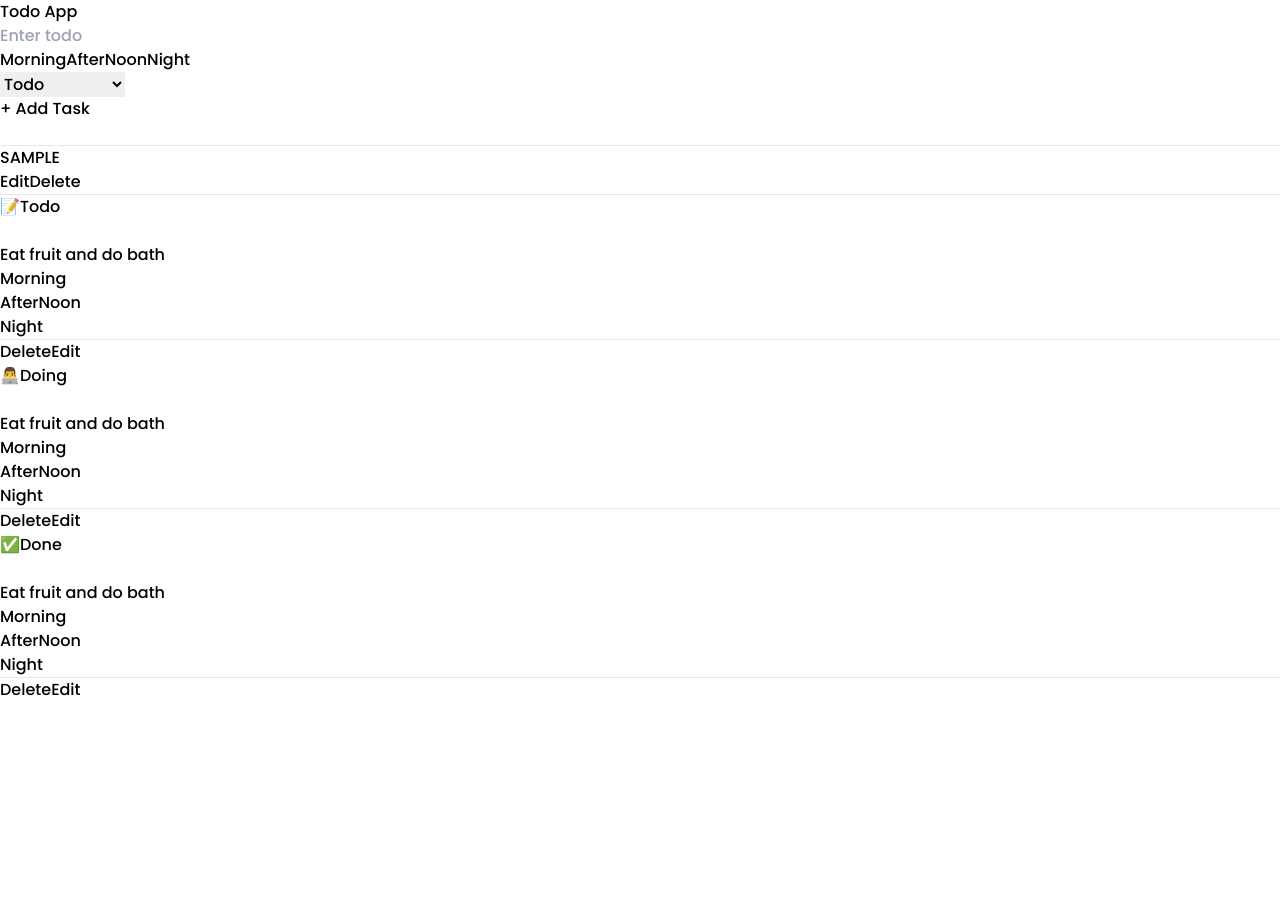
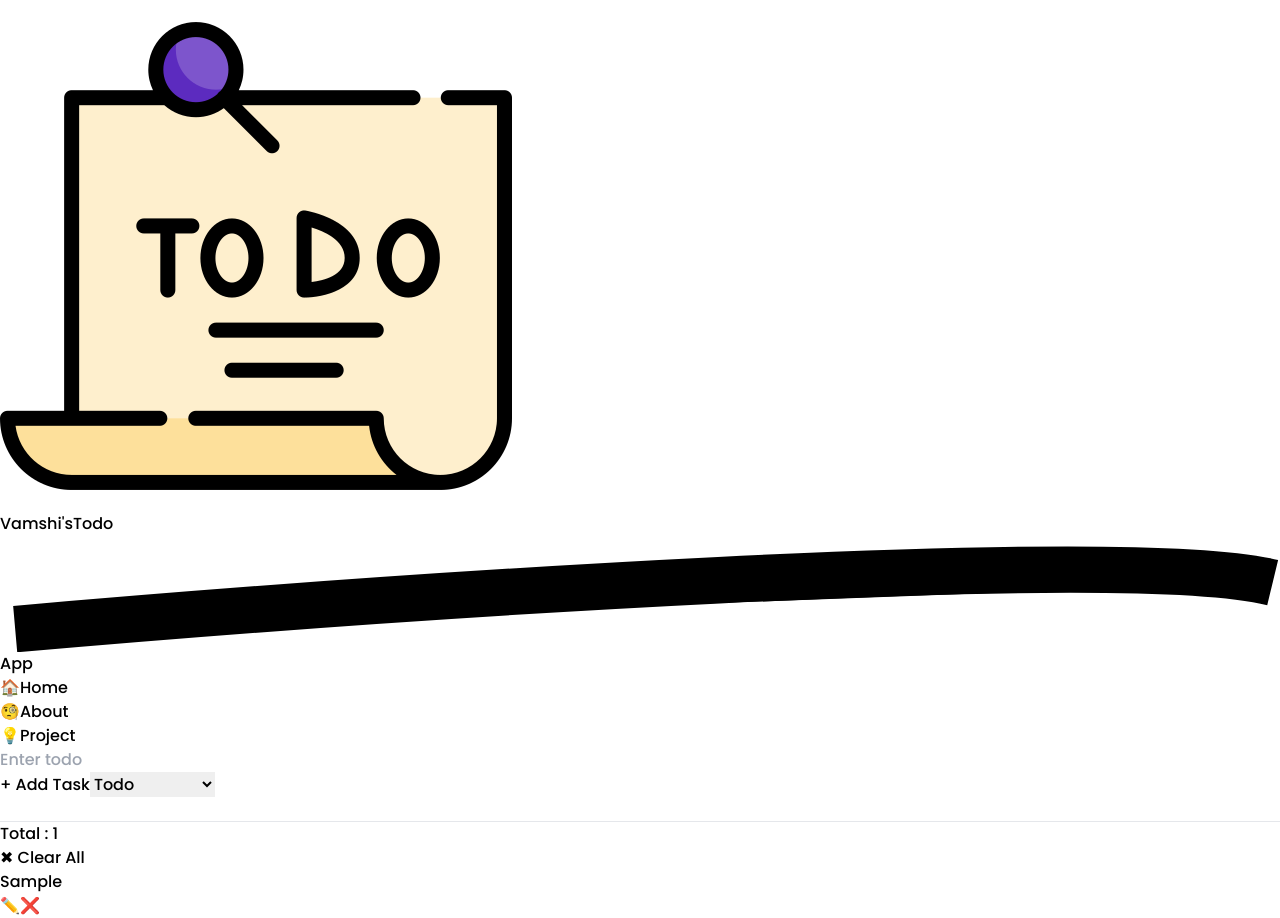
Before and after one commit to VAMSHI-M817/react-todolist, a React (Vite) app: page / in a window 1280 px wide. Both pictures are taken after typing "Sample" into the empty fields and a click on the button "+ Add Task". Before the commit the page ends 800 px from the top, so only its background shows below. Built offline with nearby package versions, Linux system fonts and the light colour scheme.

Commit message:
updated ui and functionality

```diff
--- a/src/App.jsx
+++ b/src/App.jsx
@@ -1,6 +1,5 @@
 import React from "react";
 import Todo from "./todo/Todo";
-import Video from "./assets/background.mp4";
 const App = () => {
   return (
     <div>
--- a/src/todo/Tags.jsx
+++ b/src/todo/Tags.jsx
@@ -1,6 +1,6 @@
 import React from "react";
 
-const Tags = ({ Tagname, selectTag, checkTag }) => {
+const Tags = ({ Tagname, selectTag }) => {
 
 
   return (
--- a/src/todo/TaskCard.jsx
+++ b/src/todo/TaskCard.jsx
@@ -1,16 +1,14 @@
 import React from "react";
 import Tags from "./Tags";
 
-const TaskCard = () => {
+const TaskCard = ({ title, tags }) => {
   return (
     <article className="flex flex-col items-start border w-full px-2 py-4 rounded-xl mx-auto shadow-md border-gray-300 ">
       <div className=" rounded-md">
-        <p className="font-semibold ml-4">Eat fruit and do bath</p>
+        <p className="font-semibold ml-4">{title}</p>
         <div className="relative flex flex-nowrap items-center justify-between gap-4 px-4 py-4  ">
           <div className="flex flex-wrap gap-2">
-            <div><Tags Tagname={"Morning"} /></div>
-            <div><Tags Tagname={"AfterNoon"} /></div>
-            <div><Tags Tagname={"Night"} /></div>
+            <div><Tags Tagname={tags} /></div>
           </div>
           <hr className=" bg-gray-700" />
         </div>
@@ -24,7 +22,7 @@ const TaskCard = () => {
         </button>
       </div>
     </article>
-  ); s
+  );
 };
 
 export default TaskCard;
--- a/src/todo/TaskColumns.jsx
+++ b/src/todo/TaskColumns.jsx
@@ -1,15 +1,20 @@
 import React from "react";
 import TaskCard from "./TaskCard";
 
-const TaskColumns = (columns) => {
-  const { ColumnName } = columns;
+const TaskColumns = ({ ColumnName, status, tasks }) => {
   return (
     <section>
-      <div>
+      <ul>
         <h1 className="font-bold text-xl">{ColumnName}</h1>
         <br />
-        <TaskCard />
-      </div>
+        {
+          tasks.map((task, index) => task.taskStatus === status &&
+            <li key={index}>
+              <TaskCard title={task.text} tags={task.tags} />
+            </li>
+          )
+        }
+      </ul>
     </section>
   );
 };
--- a/src/todo/Todo.jsx
+++ b/src/todo/Todo.jsx
@@ -1,7 +1,7 @@
 import React, { useEffect, useState } from "react";
 import Swal from "sweetalert2";
-import Tags from "./Tags";
-import TaskColumns from "./TaskColumns";
+import icon from "../assets/Images/to-do-list.png"
+
 
 const Todo = () => {
   //HOOKS SECTION
@@ -11,13 +11,23 @@ const Todo = () => {
     taskstatus: "Todo",
     tags: [],
   });
-  const [List, setList] = useState([]);
+
+  //GETTING TODOS FROM LOCALSTORAGE
+  const getTemp = localStorage.getItem("Todos")
+
+  //LIST OF ALL TODOS
+  const [List, setList] = useState(JSON.parse(getTemp) || []);
 
   const [editingItem, setEditingItem] = useState({
     isediting: false,
     id: "",
   });
 
+  //HANDLING CLEARING ALL TODOS
+  const clearTodos = (e) => {
+    e.preventDefault()
+    setList([])
+  }
   //HANDLING THE FORM ELEMENTS INPUT DATA
   const handleChange = (event) => {
     event.preventDefault();
@@ -32,7 +42,8 @@ const Todo = () => {
 
   //HANDLING THE TAGS
   const selectTag = (tag) => {
-    if (todo.tags.some((eachItem) => eachItem === tag)) {
+    const res = todo.tags.some((eachItem) => eachItem === tag)
+    if (res) {
       const filterTags = todo.tags.filter((eachTag) => eachTag != tag);
       setTodo((prev) => {
         return {
@@ -48,6 +59,7 @@ const Todo = () => {
         };
       });
     }
+
   };
 
   //HANDLING SUBMITTING OF DATA
@@ -57,7 +69,7 @@ const Todo = () => {
     const newTodo = {
       ...todo,
       id: new Date().getTime().toString(),
-      text: todo.text.toUpperCase(),
+      text: todo.text,
       taskstatus: todo.taskstatus,
       tags: [todo.tags],
     };
@@ -69,7 +81,6 @@ const Todo = () => {
         taskstatus: "Todo",
         tags: []
       });
-      console.log(newTodo);
     } else {
       alert("Please Enter task")
     }
@@ -100,7 +111,7 @@ const Todo = () => {
       if (eachItem.id === editingItem.id) {
         return {
           id: editingItem.id,
-          text: todo.text.toUpperCase(),
+          text: todo.text,
         };
       } else {
         return eachItem;
@@ -125,14 +136,16 @@ const Todo = () => {
     Swal.fire({
       position: "top-end",
       title: "Deleting 🗑️",
-      html: `${commingId} - Todo Deleted`,
-      timer: 1000,
+      html: 'Todo will be deleted in <b></b> milliseconds.',
+      timer: 500,
       timerProgressBar: true,
       didOpen: () => {
         Swal.showLoading();
-        const timer = Swal.getPopup().querySelector("b");
+        const timer = Swal.getHtmlContainer().querySelector('b');
         timerInterval = setInterval(() => {
-          timer.textContent = `${Swal.getTimerLeft()}`;
+          if (timer) {
+            timer.textContent = Swal.getTimerLeft();
+          }
         }, 100);
       },
       willClose: () => {
@@ -152,15 +165,42 @@ const Todo = () => {
   }, [List]);
 
   return (
-    <section>
-      <h1 className="text-center font-bold -mb-10 bg-indigo-200 px-1 py-4 top-0 text-xl sticky z-40">
-        Todo App
-      </h1>
-      <section className="flex flex-col justify-center mx-auto max-w-3xl padding max-container mt-2 rounded-md  ">
-        <header className="shadow-md bg-white border rounded-md sticky top-4">
+    <section className="bg-slate-200 h-screen overflow-auto">
+      <header className=" sticky top-0">
+        <nav className="flex justify-between bg-white border border-gray-300 py-4 px-4 ">
+          <div className="flex flex-nowrap gap-2">
+            <img src={icon} alt="Icon Loading...." className="h-8 w-8" />
+            <p className="font-bold text-xl text-center max-sm:hidden text-gray-500 ">
+              <span className=" max-sm:hidden font-bold">Vamshi's</span>
+              <span className="text-indigo-500 mx-1 font-extrabold text-3xl max-sm:text-xl relative inline-block">
+                Todo
+                <svg className="absolute -bottom-0.5 w-full max-h-1.5" viewBox="0 0 55 5" xmlns="http://www.w3.org/2000/svg" preserveAspectRatio="none">
+                  <path d="M0.652466 4.00002C15.8925 2.66668 48.0351 0.400018 54.6853 2.00002" stroke="currentColor" strokeWidth="2"></path>
+                </svg>
+              </span>
+              App
+            </p>
+          </div>
+          <div className="  place-self-center mr-8    ">
+            <ul className="flex flex-nowrap gap-4 text-gray-500">
+              <a href="">
+                <li>🏠Home</li>
+              </a>
+              <a href="">
+                <li>🧐About</li>
+              </a>
+              <a href="">
+                <li>💡Project</li>
+              </a>
+            </ul>
+          </div>
+        </nav>
+      </header>
+      <section className="flex flex-col justify-center mx-auto max-w-4xl max-h-4xl padding max-container rounded">
+        <section className=" shadow-md bg-white border rounded sticky top-16 px-8 -mt-12">
           <form
             autoComplete="off"
-            className="flex flex-col justify-center px-2 py-2 rounded-md sticky top-0"
+            className="flex flex-row  py-4 rounded"
           >
             <input
               required
@@ -169,23 +209,35 @@ const Todo = () => {
               name="text"
               value={todo.text}
               placeholder="Enter todo"
-              className="bg-white-300 border
-          border-gray-200 p-2 rounded-md w-full basis-1/2 max-sm:basis-1/2 flex flex-wrap outline-none bg-gray-100 text-center"
+              className=" flex flex-wrap bg-white-300 border
+           border-gray-200 p-2 rounded shadow-sm w-full flex-1 outline-none text-center bg-gray-100"
               onChange={handleChange}
             />
 
-            <div className="flex flex-row flex-nowrap justify-between items-center py-2 mx-auto gap-8 max-sm:flex-wrap max-sm:justify-center">
-              <div className="flex justify-evenly gap-2">
-                <Tags Tagname={"Morning"} selectTag={selectTag} />
-                <Tags Tagname={"AfterNoon"} selectTag={selectTag} />
-                <Tags Tagname={"Night"} selectTag={selectTag} />
-              </div>
-              <div className="flex flex-nowrap">
+            <div className="flex-1">
+              {(editingItem.isediting === false && (
+                <button
+                  onClick={(e) => handleSubmit(e)}
+                  type="submit"
+                  className="border border-gray-200 px-4 py-2 ml-2 bg-indigo-500 text-white rounded  "
+                >
+                  + <span className=" max-sm:hidden">Add Task</span>
+                </button>
+              )) ||
+                (editingItem.isediting === true && (
+                  <button
+                    onClick={(e) => handleEdit(e)}
+                    type="submit"
+                    className="border border-gray-200 p-2 ml-2 bg-orange-300 rounded   "
+                  >
+                    Submit
+                  </button>
+                ))}
               <select
                 name="taskstatus"
                 value={todo.taskstatus}
                 id="task"
-                  className="border-2 rounded-md outline-none "
+                className="border-2 rounded-md outline-none py-2 ml-2"
                 onChange={handleChange}
               >
                 <option disabled>Select Status</option>
@@ -193,37 +245,29 @@ const Todo = () => {
                 <option value="Doing">Doing</option>
                 <option value="Completed">Completed</option>
               </select>
+            </div>
+            <div className="flex flex-nowrap">
 
-                <div>
-                  {(editingItem.isediting === false && (
-                    <button
-                      onClick={(e) => handleSubmit(e)}
-                      type="submit"
-                      className="border border-gray-200 p-2 ml-2 bg-indigo-500 text-white rounded-md basis-1/6  "
-                    >
-                      + Add Task
-                    </button>
-                  )) ||
-                    (editingItem.isediting === true && (
-                      <button
-                        onClick={(e) => handleEdit(e)}
-                        type="submit"
-                        className="border border-gray-200 p-2 ml-2 bg-orange-300 rounded-md basis-1/6  "
-                      >
-                        Submit
-                      </button>
-                    ))}
-                </div>
-              </div>
+
             </div>
           </form>
-        </header>
+        </section>
         <br />
         <hr />
-        <div className="max-sm:w-full max-md:w-full ">
+        <div className="max-sm:w-full max-md:w-full bg-white px-2 py-2 rounded ">
+          <div className="flex flex-row flex-nowrap justify-between items-center ">
+            <p className="bg-indigo-500 inline-block px-2 text-white rounded">Total : <span >{List.length}</span></p>
+            <button
+              onClick={clearTodos}
+              type="submit"
+              className="border border-gray-200 px-2 bg-red-500 text-white rounded  "
+            >
+              ✖ <span className=" max-sm:hidden"> Clear All</span>
+            </button>
+          </div>
           <ul className="overflow-y-auto">
             {List.length === 0 && (
-              <h1 className="shadow-md bg-white p-2 text-center rounded-md ">
+              <h1 className="shadow-md bg-white p-2 text-center text-gray-500 rounded ">
                 Not todos available
               </h1>
             )}
@@ -232,21 +276,21 @@ const Todo = () => {
               return (
                 <li
                   key={id}
-                  className="flex mx-auto select-none justify-between items-center border bg-white p-1 mt-2 rounded-md border-gray-200 shadow-md "
+                  className="flex mx-auto select-none justify-between items-center border capitalize bg-gray-100 px-4 py-1 mt-2 rounded border-gray-200 shadow-md "
                 >
                   <span className="ml-3 overflow-hidden">{text}</span>
                   <div className="flex ">
                     <button
                       onClick={() => changeState(id)}
-                      className=" border border-gray-200 p-2 ml-2 bg-green-300 rounded-md"
+                      className=" border border-white-200 bg-white p-2 ml-2 border-yellow-500  active:bg-gray-50 shadow-md rounded"
                     >
-                      Edit
+                      ✏️
                     </button>
                     <button
                       onClick={() => handleDelete(id)}
-                      className=" border border-gray-200 p-2 ml-2 bg-red-300 rounded-md "
+                      className=" border p-2 ml-2 border-red-400  active:bg-red-50 bg-white shadow-md rounded "
                     >
-                      Delete
+                      ❌
                     </button>
                   </div>
                 </li>
@@ -255,14 +299,13 @@ const Todo = () => {
           </ul>
         </div>
       </section>
-      <hr />
-      <main className=" padding">
+      {/* <main className=" padding">
         <section className="grid grid-cols-3 gap-8 text-start mx-auto w-dvh max-w-7xl lg:px-4 max-md:grid-cols-2 max-sm:grid-cols-1 ">
-          <TaskColumns ColumnName={"📝Todo"} />
-          <TaskColumns ColumnName={"👨‍💻Doing"} />
-          <TaskColumns ColumnName={"✅Done"} />
+          <TaskColumns ColumnName={"📝Todo"} status="Todo" tasks={List} />
+          <TaskColumns ColumnName={"👨‍💻Doing"} status="Doing" tasks={List} />
+          <TaskColumns ColumnName={"✅Done"} status="Done" tasks={List} />
         </section>
-      </main>
+      </main> */}
     </section>
   );
 };
```
Also changed, not shown: src/assets/Images/to-do-list.png (added), 1 other file (tests, documents, lock files or other folders). Lines whose indentation alone changed are shown as unchanged.
